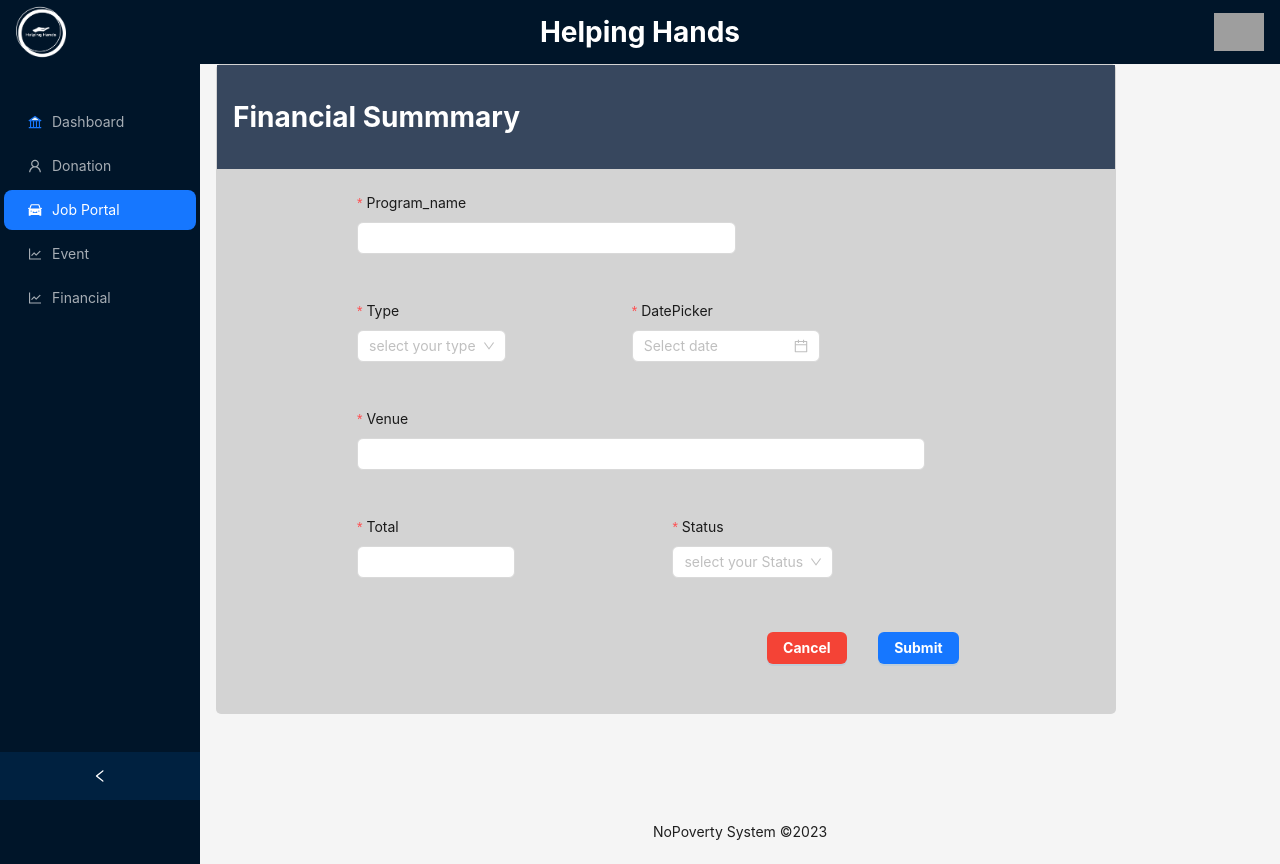
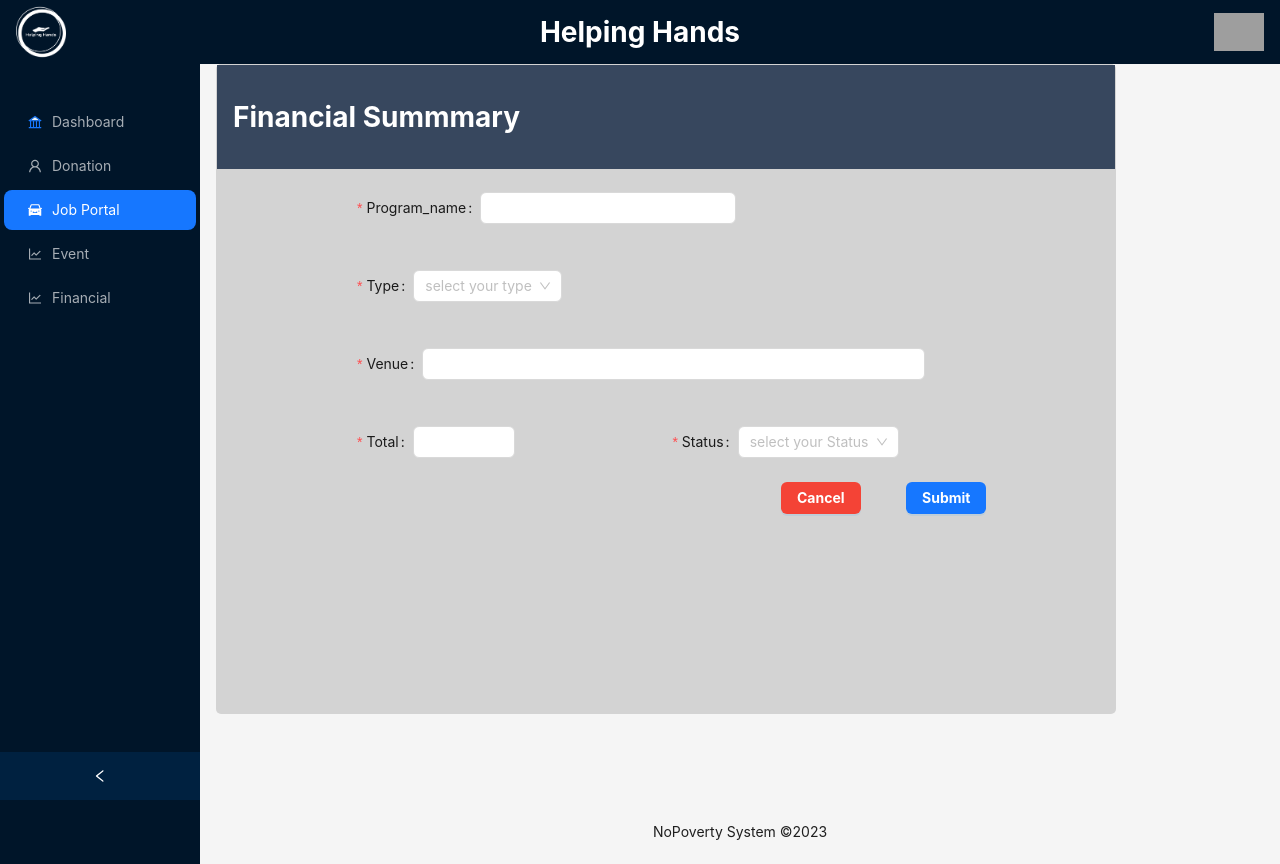
Before and after one commit to Sahan-Sandeepa/No_Poverty, a React (Create React App) app in the folder frontend/: page / in a window 1280 px wide. Both pictures are taken after a click on the item "Job Portal". Built offline with nearby package versions, Linux system fonts and the light colour scheme; grey boxes are pictures that could not be loaded.

Commit message:
added delete modal

```diff
--- /dev/null
+++ b/frontend/src/components/common/DeleteModal.js
@@ -0,0 +1 @@
+import {Modal} from "antd"
--- a/frontend/src/components/financial/AddFinancial.js
+++ b/frontend/src/components/financial/AddFinancial.js
@@ -20,6 +20,8 @@ import CustomRow from '../common/Form_header';
 import WrapperCard from '../common/Wrapper_card';
 import WrapperContainer from '../common/Wrapper_container';
 import axios from "axios";
+import {} from "react-router-dom";
+
 
 const { Option } = Select;
 const { Header, Content, Footer } = Layout;
@@ -52,7 +54,7 @@ const AddFinancial = () => {
         };
 
         axios
-            .post("http://localhost/5000/financial/", financialSchema)
+            .post("http://localhost/4000/financial/", financialSchema)
             .then(() => {
                 message("inserted!", "Data Inserted!", "success");
                 window.location.reload(false);
@@ -74,10 +76,8 @@ const AddFinancial = () => {
                     </CustomRow>
                 </WrapperCard>
                 <Form
-                    layout='vertical'
-                    autoComplete="false"
+                    onSubmit={sendData}
                     style={{ padding: 1, paddingLeft: 140 }}
-                    onSubmit={sendData}
                 >
                     <br></br>
 
@@ -94,11 +94,9 @@ const AddFinancial = () => {
                             ]}
                         >
                             <Input
-                                value={name}
                                 onChange={(val) => {
-                                    if (val) {
                                         setName(val.target.value);
-                                    }
+
                                 }}
                             />
                         </Form.Item>
@@ -116,13 +114,11 @@ const AddFinancial = () => {
                                     message: 'Please select Type!',
                                 },
                             ]}
-                            value={type}
 
                             onChange={(val) => {
-                                if (val) {
                                     setType(val.target.value);
 
-                                }
+
                             }}
 
                         >
@@ -134,17 +130,14 @@ const AddFinancial = () => {
                         </Form.Item>
                         <Col span={4} />
 
-                        <Form.Item name="date-picker" label="DatePicker" {...config}>
+                        {/* <Form.Item name="date-picker" label="DatePicker" {...config}>
                             <DatePicker
-                                value={date}
-
                                 onChange={(val) => {
-                                    if (val) {
                                         setDate(val.target.value);
 
-                                    }
+
                                 }} />
-                        </Form.Item>
+                        </Form.Item> */}
                     </Row>
                     <br></br>
 
@@ -161,12 +154,9 @@ const AddFinancial = () => {
                             ]}
                         >
                             <Input
-                                value={venue}
-                                onChange={(val) => {
-                                    if (val) {
-                                        setVenue(val.target.value);
-                                    }
-                                }}
+                               onChange={(e) => {
+                                setVenue(e.target.value);
+                              }}
                             />
                         </Form.Item>
                     </Col>
@@ -181,21 +171,15 @@ const AddFinancial = () => {
 
                                 rules={[
                                     {
-                                        type: "number",
-                                        message: "invalid format"
-                                    },
-                                    {
                                         required: true,
                                         message: "Please enter the total amount"
                                     }
                                 ]}
                             >
                                 <Input
-                                    value={total}
                                     onChange={(val) => {
-                                        if (val) {
                                             setTotal(val.target.value);
-                                        }
+
                                     }}
                                 />
                             </Form.Item>
@@ -212,13 +196,11 @@ const AddFinancial = () => {
                                     message: 'Please select Status!',
                                 },
                             ]}
-                            value={status}
 
                             onChange={(val) => {
-                                if (val) {
                                     setStatus(val.target.value);
 
-                                }
+
                             }}
                         >
                             <Select placeholder="select your Status">
@@ -240,7 +222,8 @@ const AddFinancial = () => {
                         </Form.Item>
                         <Col span={1} />
                         <Form.Item label=" " colon={false}>
-                            <Button type="primary" htmlType="submit" style={{ fontWeight: "bold" }} >
+                            <Button type="primary" htmlType="submit"
+                                style={{ fontWeight: "bold" }} >
                                 Submit
                             </Button>
                         </Form.Item>
```
